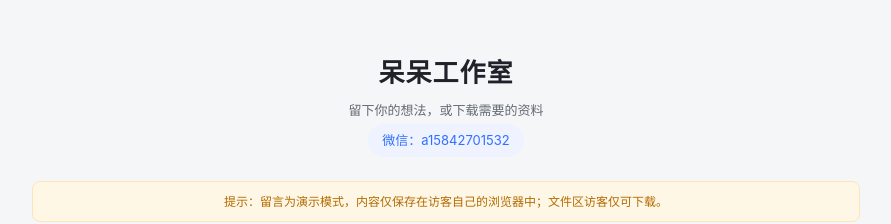
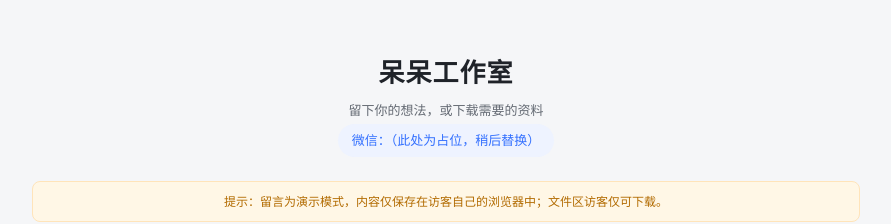
Before and after one commit to log1007/daidaistudio, a plain HTML site: page index.html in a window 1280 px wide. Shown: the top 224 px of the page, without its empty margins (194-1085 px from the left). Drawn offline with Linux system fonts and the light colour scheme.

Commit message:
Add files via upload

```diff
--- a/index.html
+++ b/index.html
@@ -119,7 +119,7 @@ footer {
   <header>
     <h1>呆呆工作室</h1>
     <p>留下你的想法，或下载需要的资料</p>
-    <div><span class="wechat">微信：a15842701532</span></div>
+    <div><span class="wechat">微信：（此处为占位，稍后替换）</span></div>
   </header>
 
   <div class="demo-banner">提示：留言为演示模式，内容仅保存在访客自己的浏览器中；文件区访客仅可下载。</div>
```
